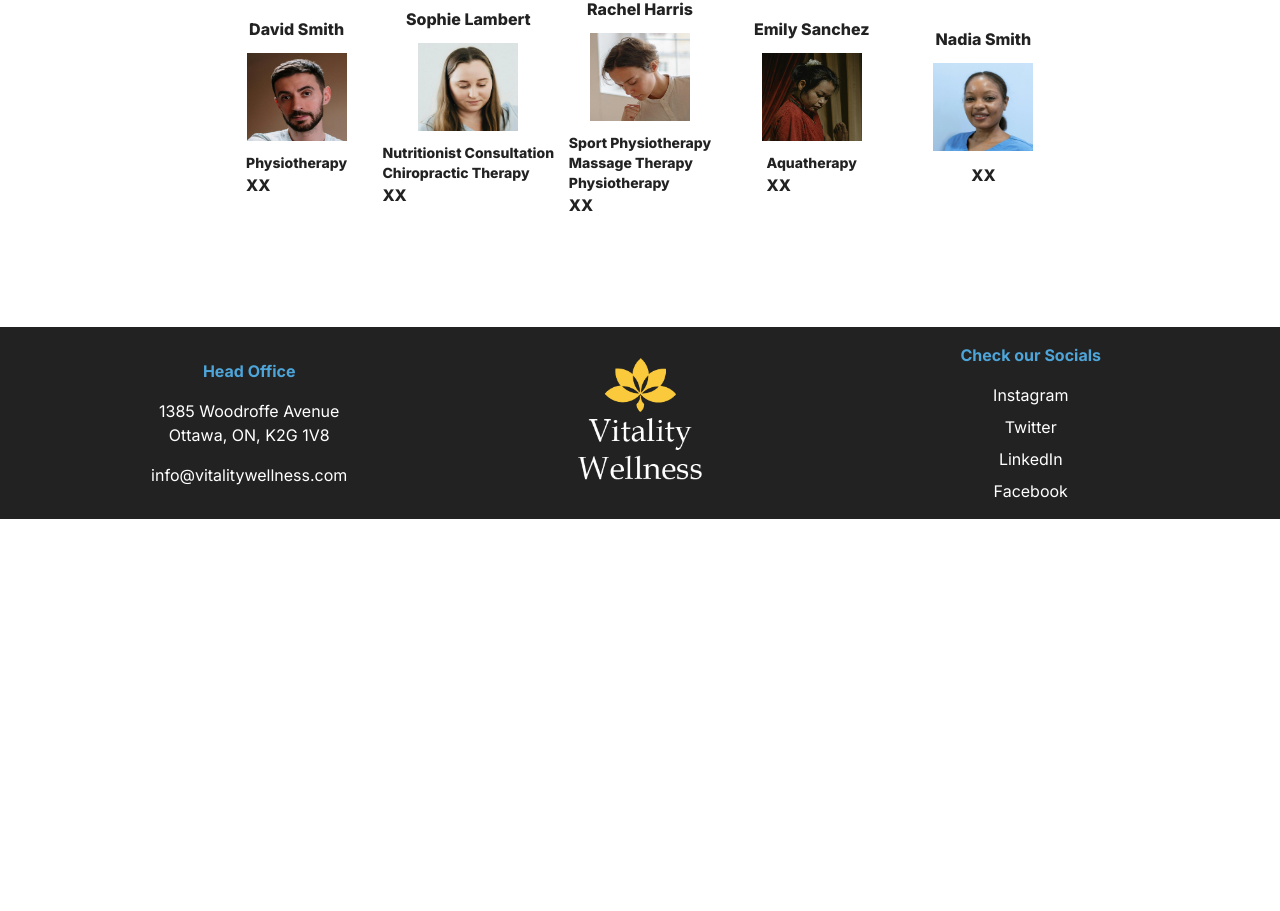
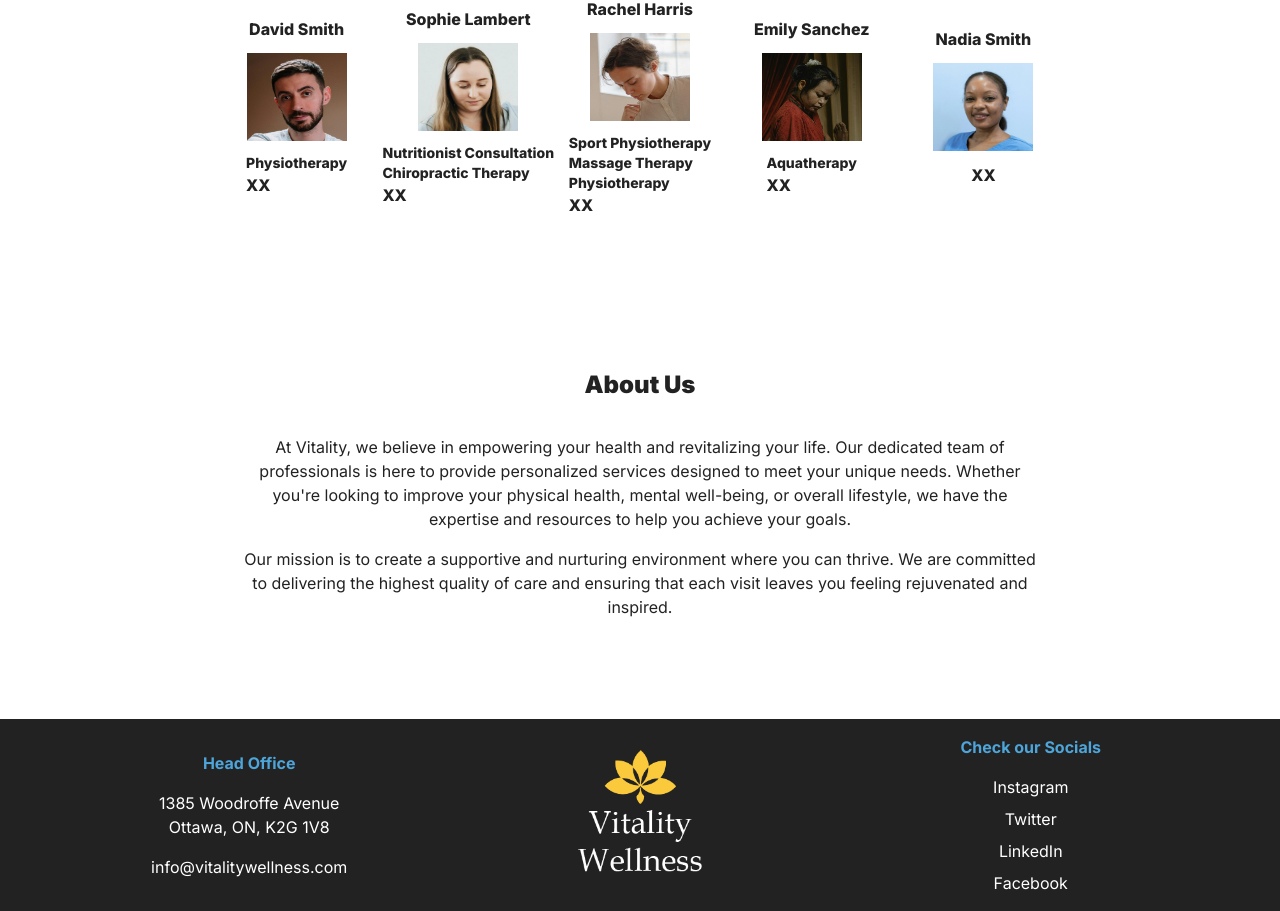
Before and after one commit to ShuwenWuCitrus/Vitality_Physiotherapy_and_Wellness, a Laravel app: page / in a window 1280 px wide. Shown: the part 1089-2000 px from the top of the page. Before the commit the page ends 1608 px from the top, so only its background shows below. Run offline with Laravel 12, Linux system fonts and the light colour scheme; data comes from the database, SQL or seed files in the repository; style sheets or scripts are compiled from the project's sources.

Commit message:
Added about section

```diff
--- a/resources/views/welcome.blade.php
+++ b/resources/views/welcome.blade.php
@@ -60,6 +60,21 @@
     </div>
 </section>
 
+<section id="about" class="pt-[40px] pb-[100px] bg-gray-200">
+    <div class="flex flex-col items-center justify-center text-[#222222]">
+        <div class="pb-8">
+            <h1 class="text-[24px] font-[900]">About Us</h1>
+        </div>
+        <div class="max-w-[800px] text-center text-[16px]">
+            <p>
+                At Vitality, we believe in empowering your health and revitalizing your life. Our dedicated team of professionals is here to provide personalized services designed to meet your unique needs. Whether you're looking to improve your physical health, mental well-being, or overall lifestyle, we have the expertise and resources to help you achieve your goals.
+            </p>
+            <p class="mt-4">
+                Our mission is to create a supportive and nurturing environment where you can thrive. We are committed to delivering the highest quality of care and ensuring that each visit leaves you feeling rejuvenated and inspired.
+            </p>
+        </div>
+    </div>
+</section>
 
 
 @endsection
```
